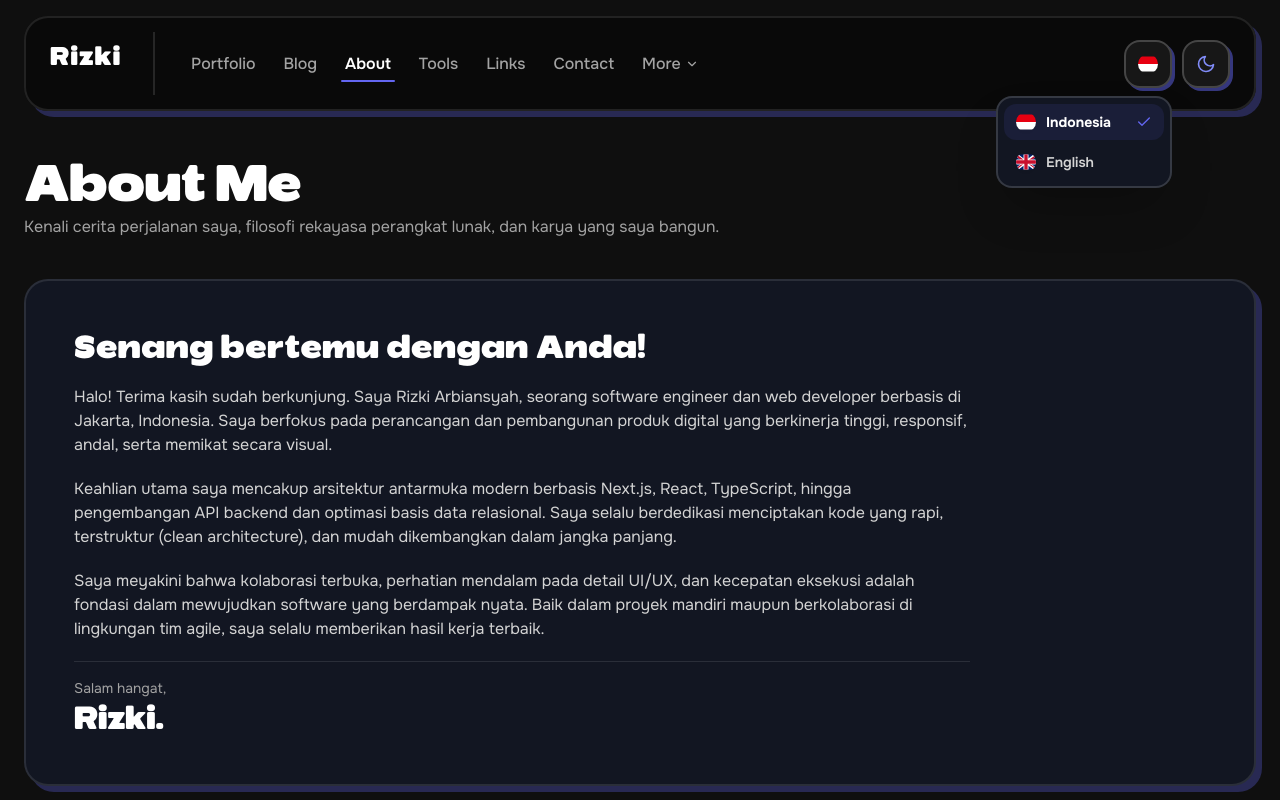
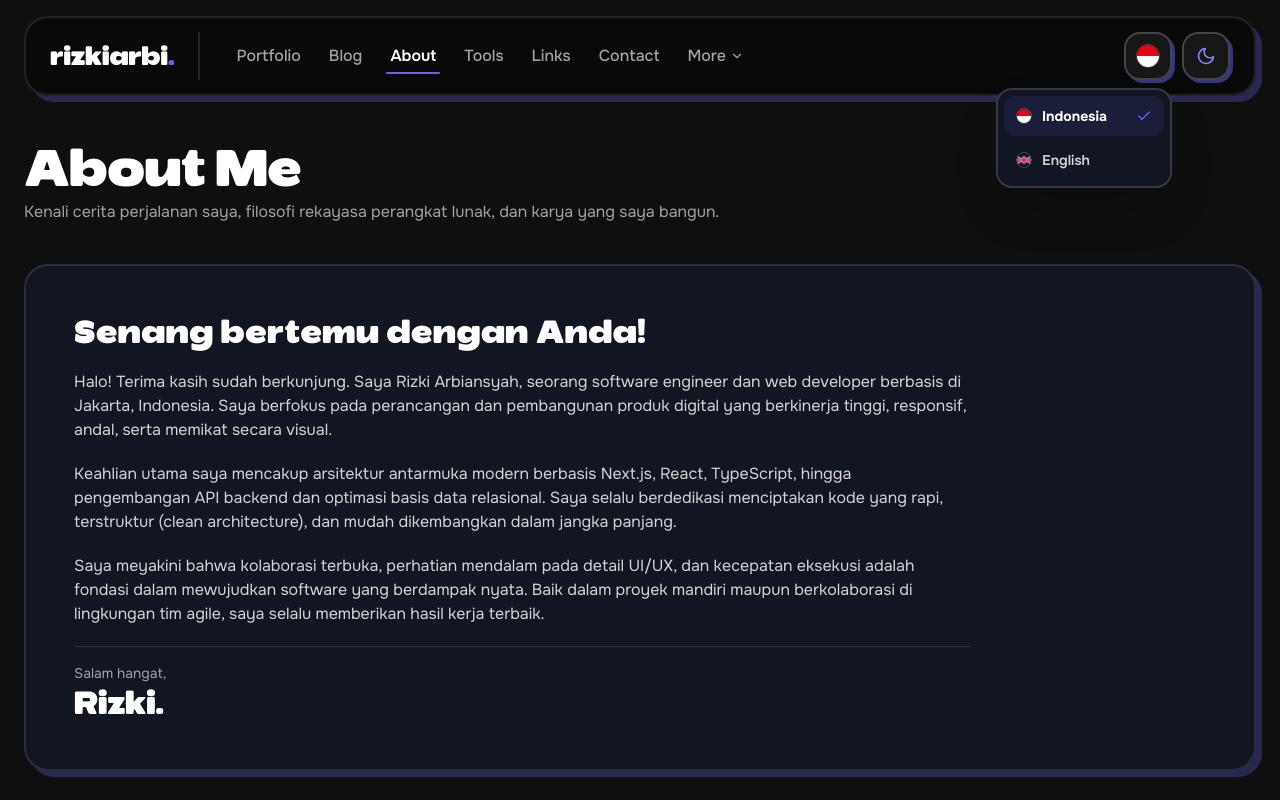
Before and after one commit to greedykid/portofolio-v3, a Next.js app: page /about in a window 1280 px wide. Both pictures are taken after a click on the button 1148 px from the left and 63 px from the top of the page. Shown: the top 800 px of the page. Built offline with nearby package versions, Linux system fonts and the light colour scheme.

Commit message:
feat: render exact 1 September 2026 contribution grid with pixel art matrix, fix circular flag geometry in language toggle, and change navbar brand to rizkiarbi. with smooth sliding hover animation

```diff
--- a/src/common/components/elements/LanguageToggleButton.tsx
+++ b/src/common/components/elements/LanguageToggleButton.tsx
@@ -5,24 +5,34 @@ import { useLanguage, type Locale } from '@/common/context/LanguageContext';
 import { FiCheck } from 'react-icons/fi';
 import { cn } from '@/lib/utils';
 
-// SVG Flag Icons for maximum crispness across all platforms
-const IndonesiaFlag = () => (
-  <svg viewBox="0 0 640 480" className="w-5 h-5 rounded-full object-cover shadow-sm">
-    <g fillRule="evenodd" strokeWidth="1pt">
-      <path fill="#e70011" d="M0 0h640v240H0z" />
-      <path fill="#ffffff" d="M0 240h640v240H0z" />
-    </g>
-  </svg>
+// Perfect circular CSS & SVG Flag Badges
+export const IndonesiaFlag = ({ size = 'h-5 w-5' }: { size?: string }) => (
+  <span
+    className={cn(
+      'relative inline-flex shrink-0 overflow-hidden rounded-full border border-neutral-300/80 dark:border-white/20 shadow-sm select-none',
+      size
+    )}
+  >
+    <span className="absolute inset-x-0 top-0 h-1/2 bg-[#e70011]" />
+    <span className="absolute inset-x-0 bottom-0 h-1/2 bg-[#ffffff]" />
+  </span>
 );
 
-const UKFlag = () => (
-  <svg viewBox="0 0 640 480" className="w-5 h-5 rounded-full object-cover shadow-sm">
-    <path fill="#012169" d="M0 0h640v480H0z" />
-    <path fill="#FFF" d="m75 0 244 181L562 0h78v62L400 241l240 178v61h-80L320 301 81 480H0v-60l239-179L0 64V0h75z" />
-    <path fill="#C8102E" d="m424 281 216 159v40L369 281h55zm-104-41 240-176h80v16L400 240h-80zM0 440l183-136h57L24 480H0v-40zM240 240 0 62V0h24l276 205v35h-60z" />
-    <path fill="#FFF" d="M240 0h160v480H240zM0 160h640v160H0z" />
-    <path fill="#C8102E" d="M267 0h106v480H267zM0 187h640v106H0z" />
-  </svg>
+export const UKFlag = ({ size = 'h-5 w-5' }: { size?: string }) => (
+  <span
+    className={cn(
+      'relative inline-flex shrink-0 overflow-hidden rounded-full border border-neutral-300/80 dark:border-white/20 shadow-sm select-none',
+      size
+    )}
+  >
+    <svg viewBox="0 0 60 30" className="h-full w-full object-cover scale-110">
+      <path d="M0,0 v30 h60 v-30 z" fill="#012169" />
+      <path d="M0,0 L60,30 M60,0 L0,30" stroke="#ffffff" strokeWidth="6" />
+      <path d="M0,0 L60,30 M60,0 L0,30" stroke="#C8102E" strokeWidth="3.5" />
+      <path d="M30,0 v30 M0,15 h60" stroke="#ffffff" strokeWidth="10" />
+      <path d="M30,0 v30 M0,15 h60" stroke="#C8102E" strokeWidth="6" />
+    </svg>
+  </span>
 );
 
 export default function LanguageToggleButton({ className }: { className?: string }) {
@@ -55,8 +65,8 @@ export default function LanguageToggleButton({ className }: { className?: string
         title="Ganti Bahasa / Switch Language"
         className="group relative flex h-11 w-11 md:h-12 md:w-12 items-center justify-center rounded-2xl border-2 border-neutral-900 dark:border-white/20 bg-white dark:bg-neutral-900 shadow-[3px_3px_0px_0px_rgba(0,0,0,1)] dark:shadow-[3px_3px_0px_0px_rgba(99,102,241,0.5)] transition-all duration-300 hover:-translate-x-0.5 hover:-translate-y-0.5 hover:shadow-[5px_5px_0px_0px_rgba(0,0,0,1)] dark:hover:shadow-[5px_5px_0px_0px_rgba(99,102,241,0.6)] active:translate-x-0 active:translate-y-0 active:shadow-none cursor-pointer select-none"
       >
-        <div className="transition-transform duration-300 group-hover:scale-110">
-          {locale === 'id' ? <IndonesiaFlag /> : <UKFlag />}
+        <div className="transition-transform duration-300 group-hover:scale-110 flex items-center justify-center">
+          {locale === 'id' ? <IndonesiaFlag size="h-5 w-5 md:h-6 md:w-6" /> : <UKFlag size="h-5 w-5 md:h-6 md:w-6" />}
         </div>
       </button>
 
@@ -67,14 +77,14 @@ export default function LanguageToggleButton({ className }: { className?: string
             <button
               onClick={() => selectLocale('id')}
               className={cn(
-                'flex items-center justify-between w-full rounded-xl px-3 py-2 text-xs md:text-sm font-semibold transition-all cursor-pointer',
+                'flex items-center justify-between w-full rounded-xl px-3 py-2.5 text-xs md:text-sm font-semibold transition-all cursor-pointer',
                 locale === 'id'
                   ? 'bg-primary/10 text-primary dark:text-white font-bold'
                   : 'text-neutral-700 dark:text-neutral-300 hover:bg-neutral-100 dark:hover:bg-white/10 hover:text-neutral-900 dark:hover:text-white'
               )}
             >
               <div className="flex items-center gap-2.5">
-                <IndonesiaFlag />
+                <IndonesiaFlag size="h-4 w-4" />
                 <span>Indonesia</span>
               </div>
               {locale === 'id' && <FiCheck className="h-4 w-4 text-primary" />}
@@ -83,14 +93,14 @@ export default function LanguageToggleButton({ className }: { className?: string
             <button
               onClick={() => selectLocale('en')}
               className={cn(
-                'flex items-center justify-between w-full rounded-xl px-3 py-2 text-xs md:text-sm font-semibold transition-all cursor-pointer',
+                'flex items-center justify-between w-full rounded-xl px-3 py-2.5 text-xs md:text-sm font-semibold transition-all cursor-pointer',
                 locale === 'en'
                   ? 'bg-primary/10 text-primary dark:text-white font-bold'
                   : 'text-neutral-700 dark:text-neutral-300 hover:bg-neutral-100 dark:hover:bg-white/10 hover:text-neutral-900 dark:hover:text-white'
               )}
             >
               <div className="flex items-center gap-2.5">
-                <UKFlag />
+                <UKFlag size="h-4 w-4" />
                 <span>English</span>
               </div>
               {locale === 'en' && <FiCheck className="h-4 w-4 text-primary" />}
--- a/src/common/components/sidebar/Profile.tsx
+++ b/src/common/components/sidebar/Profile.tsx
@@ -4,11 +4,24 @@ import Link from 'next/link';
 
 export default function Profile() {
   return (
-    <div className="flex items-center gap-3 pe-4 lg:pe-8 py-1 lg:border-e-2 border-neutral-300 dark:border-neutral-800">
-      <Link href="/" className="text-neutral-900 dark:text-white font-brak text-2xl lg:text-2xl tracking-wide block py-2 cursor-pointer transition-colors duration-200">
-        <div className="relative h-[32px] overflow-hidden inline-block">
-          <span className="block whitespace-nowrap leading-none font-bold">Rizki</span>
-          <span className="hidden lg:block whitespace-nowrap absolute top-[32px] start-0 text-primary leading-none font-bold">Rizki</span>
+    <div className="flex items-center gap-3 pe-3 md:pe-6 py-1 lg:border-e-2 border-neutral-300 dark:border-neutral-800">
+      <Link
+        href="/"
+        className="group relative block py-1 cursor-pointer select-none"
+        aria-label="rizkiarbi homepage"
+      >
+        <div className="relative h-[28px] md:h-[32px] overflow-hidden font-brak text-xl md:text-2xl font-bold tracking-tight">
+          {/* Top text slides up on hover */}
+          <span className="flex items-center text-neutral-900 dark:text-white transition-transform duration-300 ease-out group-hover:-translate-y-full">
+            <span>rizkiarbi</span>
+            <span className="text-primary group-hover:scale-125 transition-transform duration-300">.</span>
+          </span>
+
+          {/* Bottom text slides in from below on hover */}
+          <span className="absolute inset-0 flex items-center text-primary dark:text-indigo-400 translate-y-full transition-transform duration-300 ease-out group-hover:translate-y-0">
+            <span>rizkiarbi</span>
+            <span className="text-emerald-400 animate-pulse">.</span>
+          </span>
         </div>
       </Link>
     </div>
```
Also changed, not shown: src/modules/stats/components/GitHubStats.tsx (+77 -40 lines).
